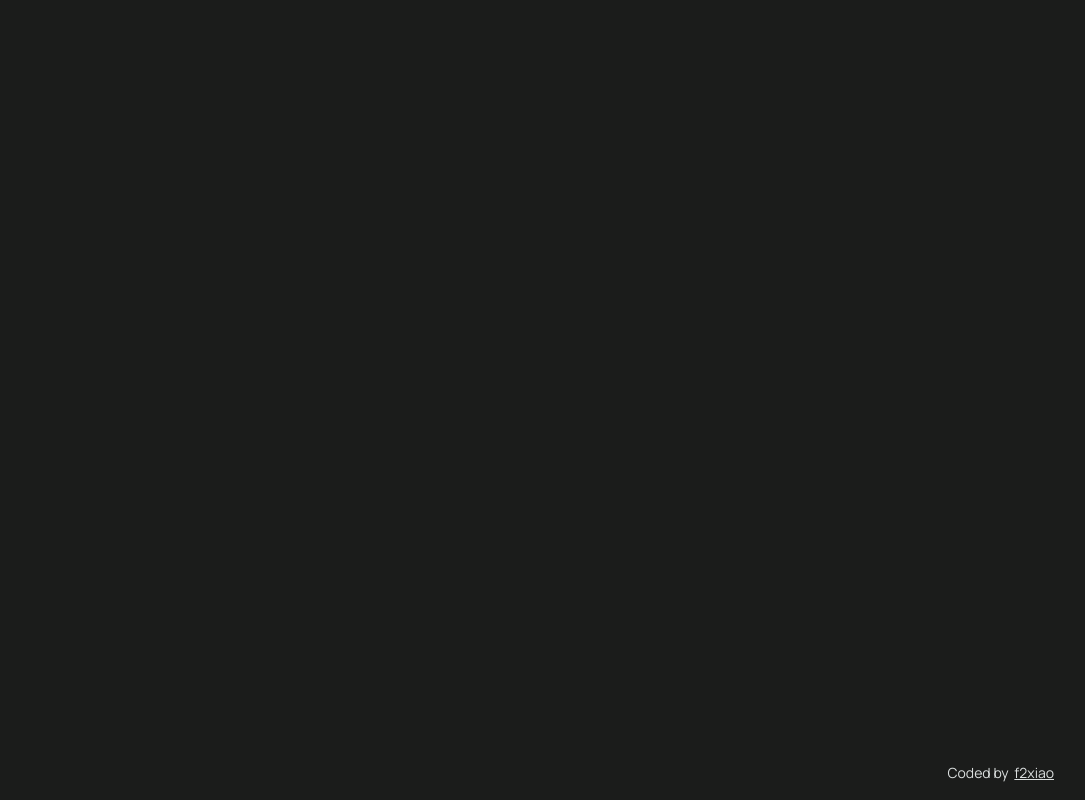
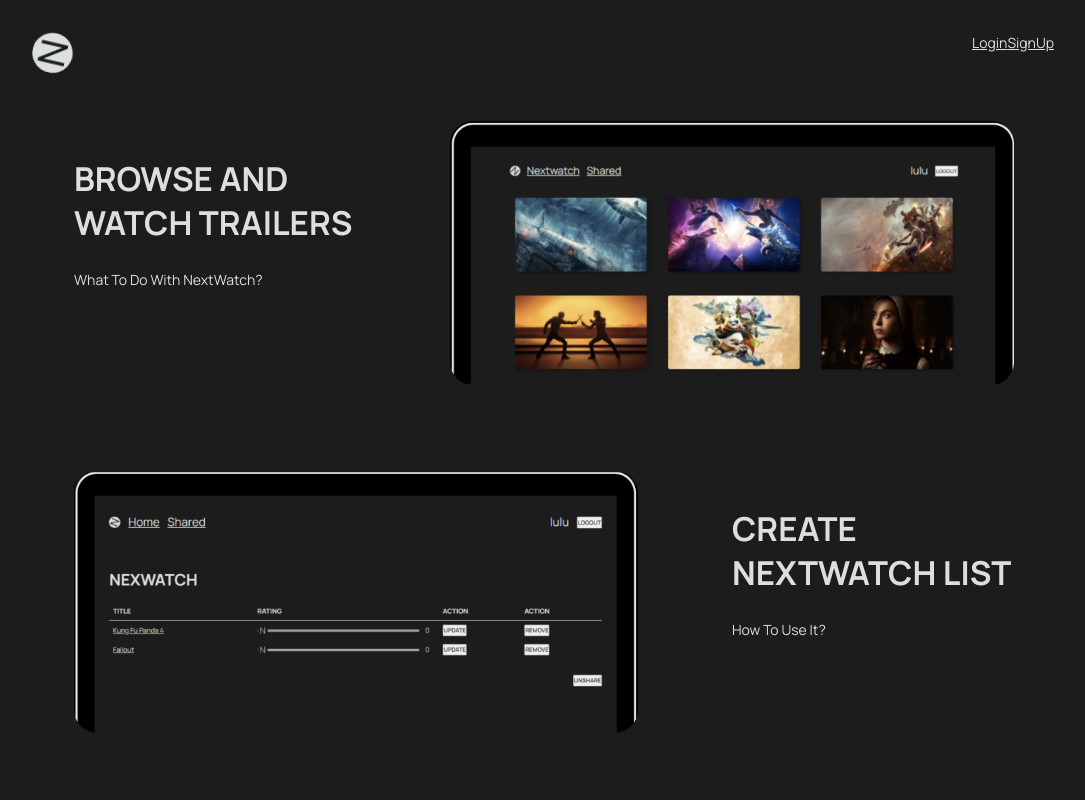
Before and after one commit to f2xiao/next-watch, a React (Vite) app: page / in a window 1280 px wide. Shown: the top 800 px of the page, without its empty margins (96-1181 px from the left). Built offline with nearby package versions, Linux system fonts and the light colour scheme; no server answers.

Commit message:
add default route

```diff
--- a/src/App.tsx
+++ b/src/App.tsx
@@ -50,6 +50,10 @@
         <div className="app__content">
           <Routes>
             <Route path="/" element={<HomePage isLoggedIn={isLoggedin} />}>
+            <Route
+                path="/"
+                element={<LoginPage isLoggedIn={isLoggedin} />}
+              />
               <Route
                 path="/login"
                 element={<LoginPage isLoggedIn={isLoggedin} />}
```
